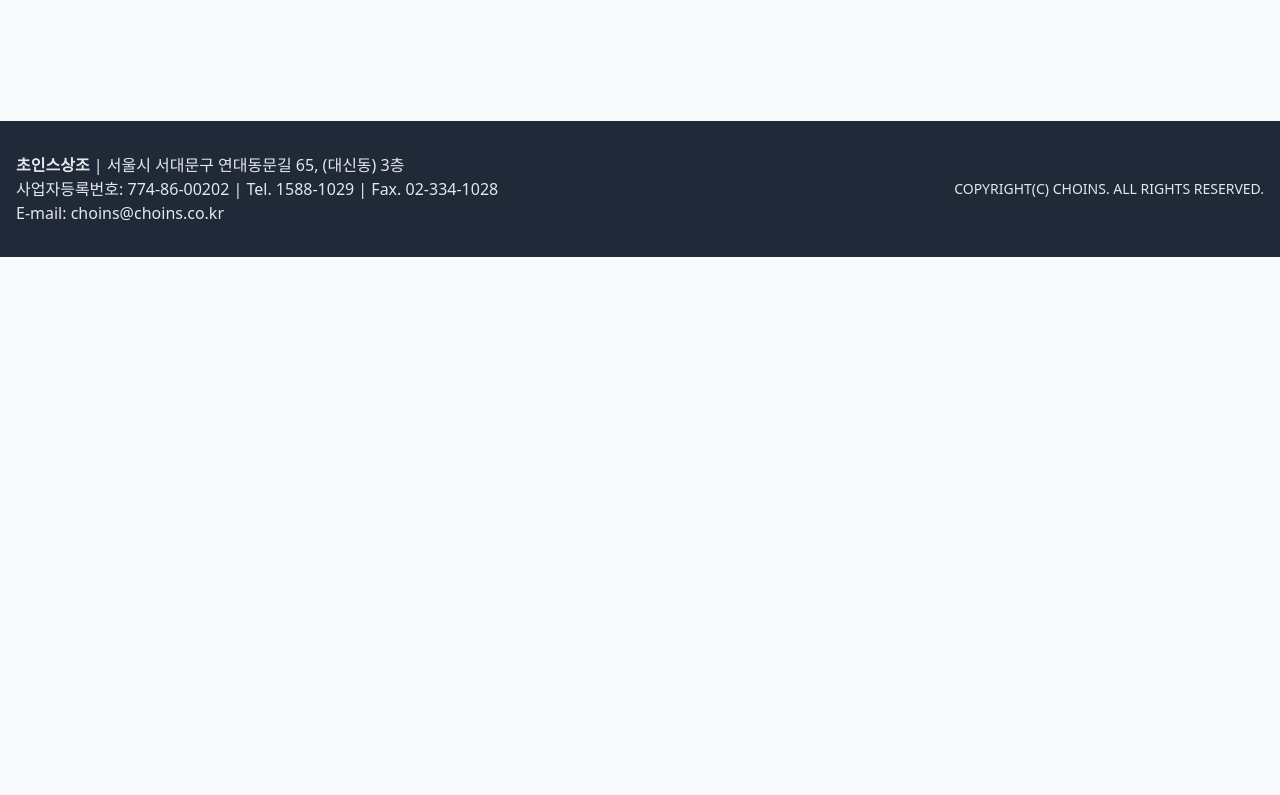
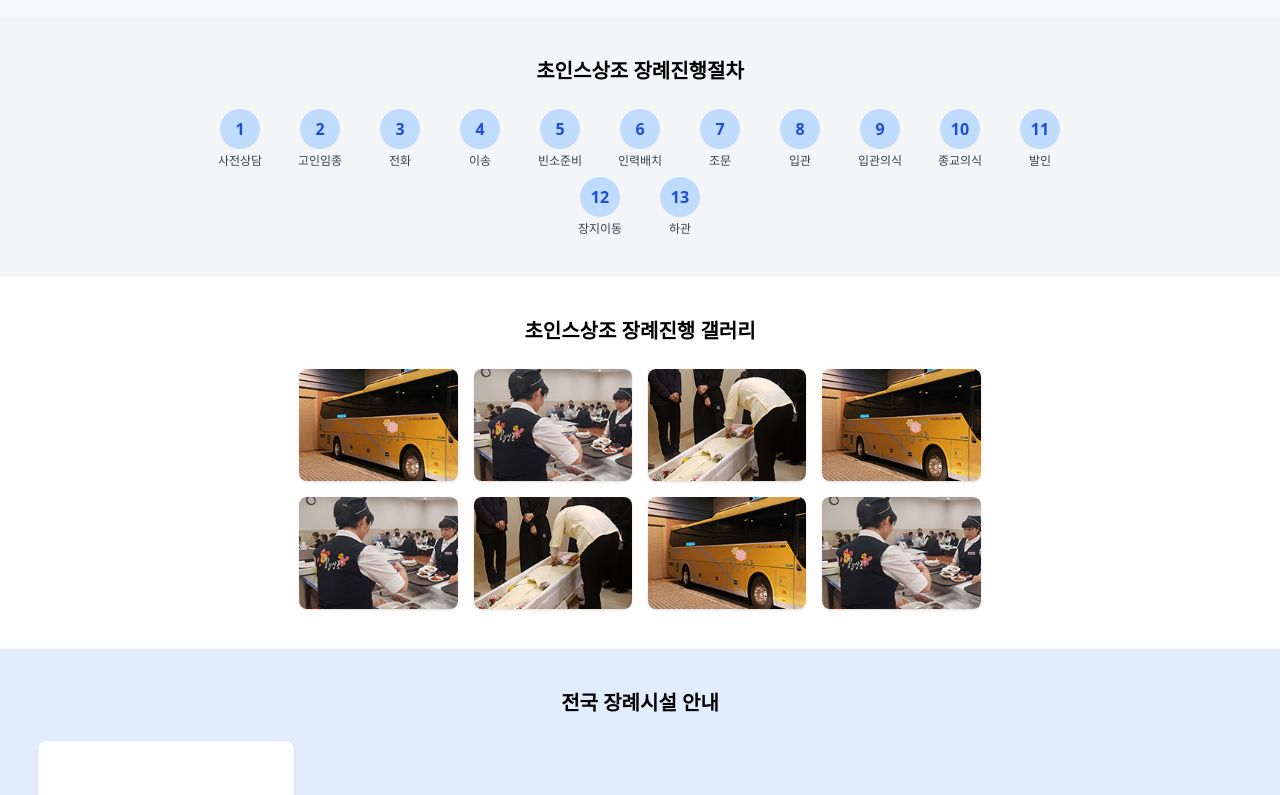
Before and after one commit to yeowool1010/new_DAWOM_funeral, a Next.js app in the folder new_dawom/: page / in a window 1280 px wide. Shown: the part 2002-2797 px from the top of the page. Before the commit the page ends 2259 px from the top, so only its background shows below. Built offline with nearby package versions, Linux system fonts and the light colour scheme.

Commit message:
헤더 로고 링크 걸기

```diff
--- a/new_dawom/src/app/page.tsx
+++ b/new_dawom/src/app/page.tsx
@@ -139,13 +139,13 @@ export default function Home() {
               key={idx}
               className="bg-white rounded-lg shadow p-4 sm:p-6 flex flex-col items-center transform hover:scale-105 hover:shadow-xl transition-all duration-300 cursor-pointer group"
             >
-              <Image
+              {/* <Image
                 src={item.img}
                 alt={item.title}
                 width={80}
                 height={80}
                 className="mb-2 sm:mb-4 group-hover:scale-110 transition-transform duration-300"
-              />
+              /> */}
               <h3 className="text-lg sm:text-xl font-semibold mb-1 sm:mb-2 group-hover:text-blue-600 transition-colors duration-300">
                 {item.title}
               </h3>
@@ -351,6 +351,80 @@ export default function Home() {
           </div>
         </div>
       )}
+
+      {/* [NEW] 장례진행절차 (가로 스텝) */}
+      <section className="w-full py-10 bg-gray-100/80 flex flex-col items-center">
+        <h2 className="text-xl font-bold mb-6">초인스상조 장례진행절차</h2>
+        <div className="flex flex-wrap justify-center gap-2 max-w-4xl">
+          {['사전상담','고인임종','전화','이송','빈소준비','인력배치','조문','입관','입관의식','종교의식','발인','장지이동','하관'].map((step, idx) => (
+            <div key={idx} className="flex flex-col items-center mx-1">
+              <div className="w-10 h-10 flex items-center justify-center bg-blue-200 rounded-full font-bold text-blue-700 mb-1">{idx+1}</div>
+              <span className="text-xs text-gray-700 text-center w-16">{step}</span>
+            </div>
+          ))}
+        </div>
+      </section>
+
+      {/* [NEW] 장례진행 갤러리 */}
+      <section className="w-full py-10 bg-white/80 flex flex-col items-center">
+        <h2 className="text-xl font-bold mb-6">초인스상조 장례진행 갤러리</h2>
+        <div className="grid grid-cols-2 sm:grid-cols-4 gap-4 max-w-3xl">
+          {[1,2,3,4,5,6,7,8].map((n) => (
+            <div key={n} className="rounded-lg overflow-hidden shadow">
+              <Image src={`/img/main/review_img${(n%3)+1}.jpg`} alt={`갤러리${n}`} width={200} height={120} className="object-cover w-full h-28" />
+            </div>
+          ))}
+        </div>
+      </section>
+
+      {/* [NEW] 전국 장례시설 안내 */}
+      <section className="w-full py-10 bg-blue-100/80 flex flex-col items-center">
+        <h2 className="text-xl font-bold mb-6">전국 장례시설 안내</h2>
+        <div className="flex flex-col md:flex-row gap-8 items-center">
+          <div className="w-64 h-40 bg-white rounded-lg shadow flex items-center justify-center text-blue-700 font-bold text-lg">지도/이미지</div>
+          <ul className="flex flex-wrap gap-2 text-sm text-blue-900">
+            {['서울','경기','인천','강원','충북','충남','대전','경북','경남','대구','울산','부산','전북','전남','광주','제주'].map((r, i) => (
+              <li key={i} className="bg-white rounded px-3 py-1 shadow">{r}</li>
+            ))}
+          </ul>
+        </div>
+      </section>
+
+      {/* [NEW] 정보 안내 (FAQ, 공지, 문의, 상담전화) */}
+      <section className="w-full py-10 bg-white/80 flex flex-col items-center">
+        <div className="grid grid-cols-1 md:grid-cols-4 gap-6 w-full max-w-5xl">
+          <div className="flex flex-col items-center p-4 bg-gray-50 rounded shadow">
+            <div className="font-bold mb-2">FAQ</div>
+            <div className="text-xs text-gray-500 mb-2">자주 묻는 질문</div>
+            <button className="text-blue-600 font-semibold">바로가기</button>
+          </div>
+          <div className="flex flex-col items-center p-4 bg-gray-50 rounded shadow">
+            <div className="font-bold mb-2">공지사항</div>
+            <div className="text-xs text-gray-500 mb-2">최신 소식 안내</div>
+            <button className="text-blue-600 font-semibold">바로가기</button>
+          </div>
+          <div className="flex flex-col items-center p-4 bg-gray-50 rounded shadow">
+            <div className="font-bold mb-2">문의사항</div>
+            <div className="text-xs text-gray-500 mb-2">궁금한 점 문의</div>
+            <button className="text-blue-600 font-semibold">바로가기</button>
+          </div>
+          <div className="flex flex-col items-center p-4 bg-blue-600 rounded shadow text-white">
+            <div className="font-bold mb-2">상담전화</div>
+            <div className="text-2xl font-extrabold mb-2">1588-1029</div>
+            <button className="bg-white text-blue-600 font-semibold rounded px-4 py-1">전화상담</button>
+          </div>
+        </div>
+      </section>
+
+      {/* [NEW] 협력업체 섹션 */}
+      <section className="w-full py-10 bg-blue-900/80 flex flex-col items-center">
+        <h2 className="text-xl font-bold mb-6 text-white">CHOINS PARTNERS</h2>
+        <div className="flex flex-wrap gap-4 justify-center">
+          {[1,2,3,4,5,6,7,8].map((n) => (
+            <div key={n} className="bg-white rounded shadow px-6 py-3 text-blue-900 font-bold">협력업체 {n}</div>
+          ))}
+        </div>
+      </section>
     </div>
   );
 }
--- a/new_dawom/src/component/common/Header.tsx
+++ b/new_dawom/src/component/common/Header.tsx
@@ -1,10 +1,13 @@
 import Image from 'next/image';
+import Link from 'next/link';
 
 export default function Header() {
   return (
     <header className="bg-white shadow py-4 px-6 flex items-center">
-      <Image src="/img/main/logo.png" alt="로고" width={40} height={40} />
-      <span className="ml-3 font-bold text-xl text-gray-800">초인스상조</span>
+      <Link href="/" className="flex items-center">
+        <Image src="/img/main/logo.png" alt="로고" width={40} height={40} />
+        <span className="ml-3 font-bold text-xl text-gray-800">초인스상조</span>
+      </Link>
     </header>
   );
 }
```
